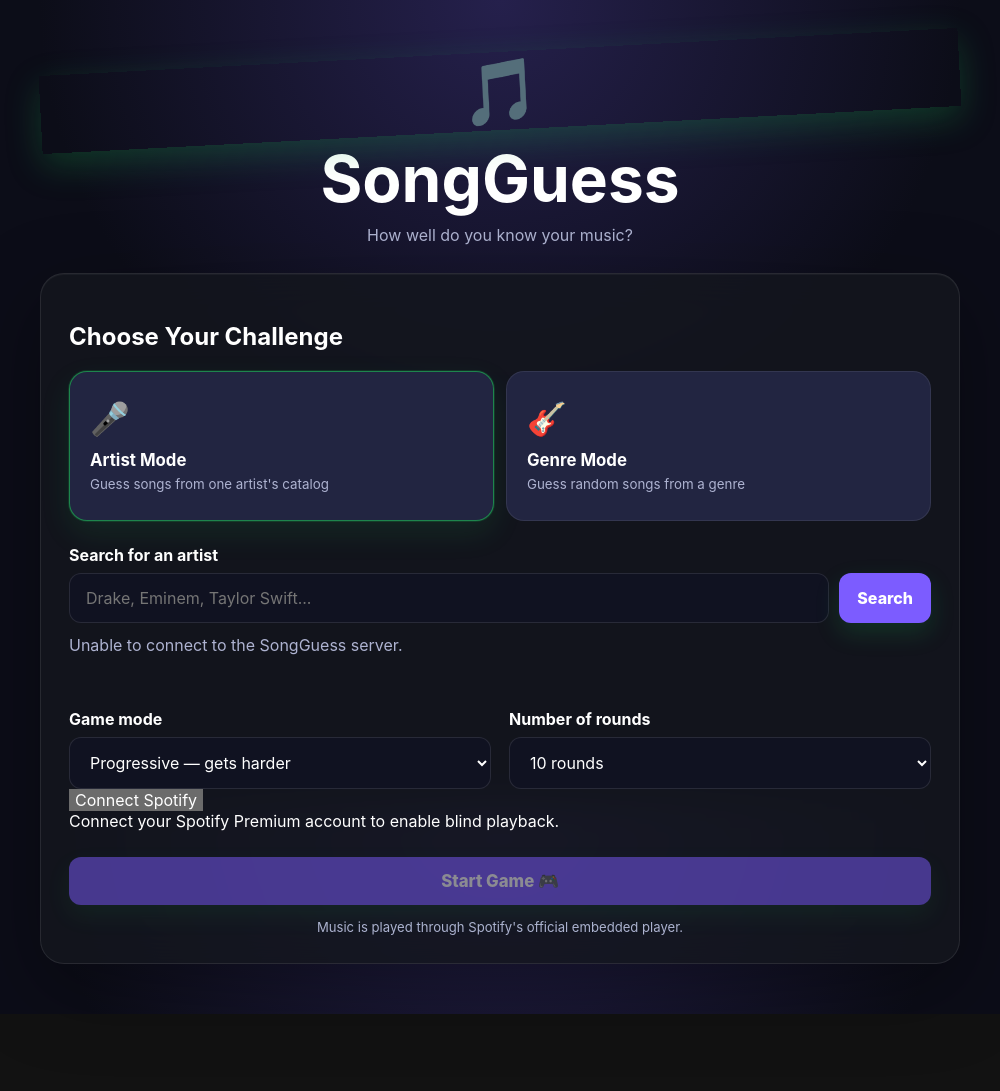
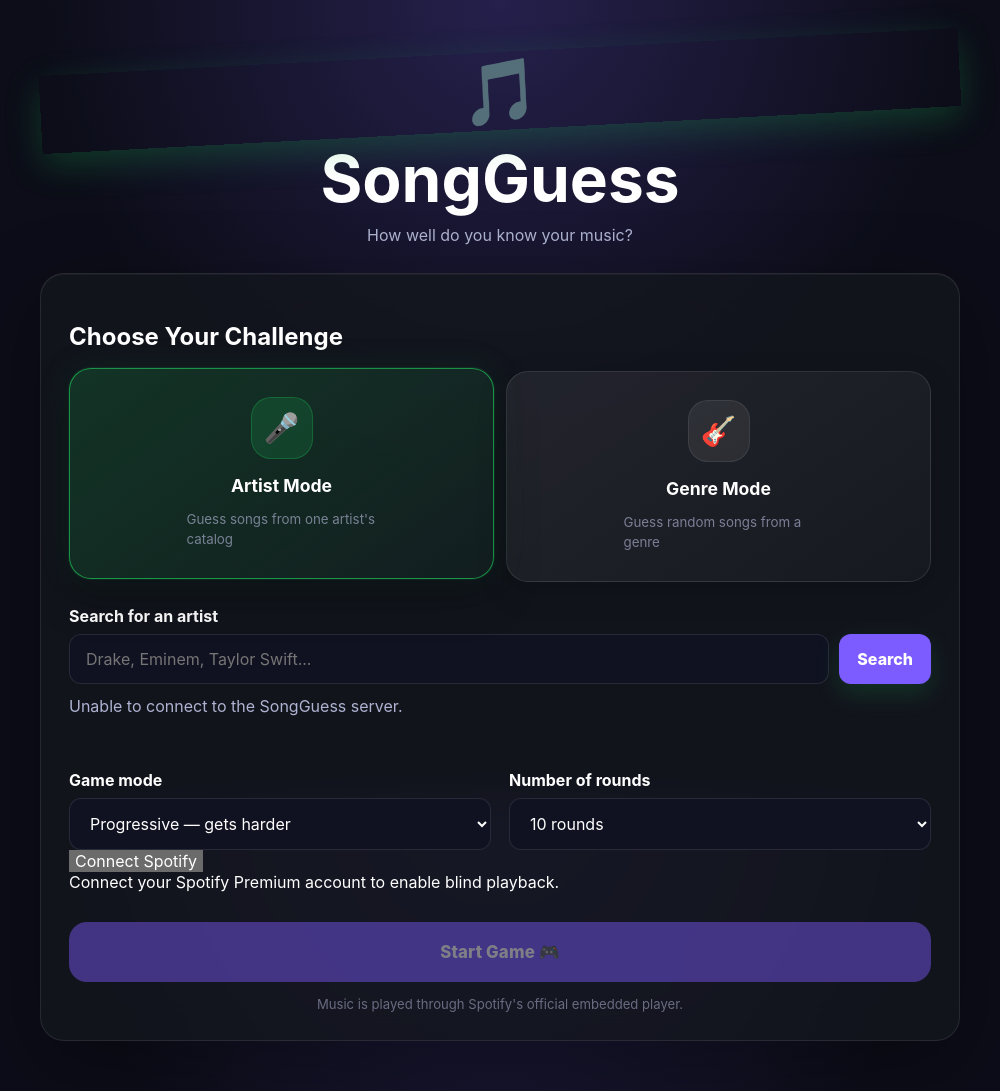
Before and after one commit to GriffithBehelit666/songguess, a website: page public/index.html in a window 1280 px wide. Shown: the whole page, without its empty margins (140-1140 px from the left). Before the commit the page ends 1014 px from the top, so only its background shows below. Drawn offline with Linux system fonts and the light colour scheme; no server answers.

Commit message:
Improve mode cards and start button

````diff
--- a/public/style.css
+++ b/public/style.css
@@ -1018,3 +1018,233 @@ select:focus {
   }
 }
 ```
+
+
+
+```css
+/* ========================================
+   PREMIUM MODE SELECTOR + START BUTTON
+   ======================================== */
+
+/* Make the Artist / Genre choices feel like
+   large selectable game cards */
+.mode-selector {
+  gap: 18px;
+  margin: 24px 0 30px;
+}
+
+.mode-option {
+  min-height: 190px;
+  padding: 28px 24px;
+  border-radius: 22px;
+
+  display: flex;
+  flex-direction: column;
+  align-items: center;
+  justify-content: center;
+
+  background:
+    linear-gradient(
+      145deg,
+      rgba(255, 255, 255, 0.07),
+      rgba(255, 255, 255, 0.025)
+    );
+
+  border: 1px solid rgba(255, 255, 255, 0.1);
+
+  box-shadow:
+    0 10px 30px rgba(0, 0, 0, 0.18);
+
+  transition:
+    transform 0.25s ease,
+    border-color 0.25s ease,
+    box-shadow 0.25s ease,
+    background 0.25s ease;
+}
+
+/* Icon */
+.mode-option .mode-icon {
+  display: grid;
+  place-items: center;
+
+  width: 62px;
+  height: 62px;
+
+  margin-bottom: 16px;
+
+  font-size: 1.8rem;
+
+  border-radius: 20px;
+
+  background: rgba(255, 255, 255, 0.07);
+
+  border: 1px solid rgba(255, 255, 255, 0.08);
+
+  transition:
+    transform 0.25s ease,
+    background 0.25s ease;
+}
+
+/* Main mode title */
+.mode-option strong {
+  font-size: 1.1rem;
+  margin-bottom: 8px;
+}
+
+/* Mode description */
+.mode-option small {
+  line-height: 1.5;
+  opacity: 0.65;
+  max-width: 190px;
+}
+
+/* Hover */
+.mode-option:hover {
+  transform: translateY(-6px);
+
+  border-color: rgba(29, 185, 84, 0.45);
+
+  background:
+    linear-gradient(
+      145deg,
+      rgba(29, 185, 84, 0.13),
+      rgba(255, 255, 255, 0.04)
+    );
+
+  box-shadow:
+    0 20px 45px rgba(0, 0, 0, 0.28),
+    0 0 30px rgba(29, 185, 84, 0.08);
+}
+
+.mode-option:hover .mode-icon {
+  transform: scale(1.1) rotate(-4deg);
+}
+
+/* Selected mode */
+.mode-option.active {
+  transform: translateY(-3px);
+
+  border-color: rgba(29, 185, 84, 0.75);
+
+  background:
+    linear-gradient(
+      145deg,
+      rgba(29, 185, 84, 0.2),
+      rgba(29, 185, 84, 0.06)
+    );
+
+  box-shadow:
+    0 18px 45px rgba(0, 0, 0, 0.28),
+    0 0 0 1px rgba(29, 185, 84, 0.12),
+    0 0 35px rgba(29, 185, 84, 0.1);
+}
+
+.mode-option.active .mode-icon {
+  background: rgba(29, 185, 84, 0.18);
+  border-color: rgba(29, 185, 84, 0.3);
+}
+
+
+/* ========================================
+   START GAME AREA
+   ======================================== */
+
+.start-button {
+  width: 100%;
+  min-height: 60px;
+
+  margin-top: 30px;
+
+  border-radius: 18px;
+
+  font-size: 1.05rem;
+  font-weight: 800;
+  letter-spacing: 0.01em;
+
+  position: relative;
+  overflow: hidden;
+
+  box-shadow:
+    0 14px 35px rgba(29, 185, 84, 0.22);
+
+  transition:
+    transform 0.2s ease,
+    box-shadow 0.2s ease,
+    filter 0.2s ease;
+}
+
+/* Subtle shine effect */
+.start-button::before {
+  content: "";
+
+  position: absolute;
+  top: 0;
+  left: -100%;
+
+  width: 60%;
+  height: 100%;
+
+  background:
+    linear-gradient(
+      90deg,
+      transparent,
+      rgba(255, 255, 255, 0.18),
+      transparent
+    );
+
+  transform: skewX(-20deg);
+
+  transition: left 0.6s ease;
+}
+
+.start-button:hover:not(:disabled)::before {
+  left: 150%;
+}
+
+.start-button:hover:not(:disabled) {
+  transform: translateY(-3px) scale(1.01);
+
+  box-shadow:
+    0 20px 45px rgba(29, 185, 84, 0.32);
+}
+
+/* Make disabled state clearly intentional */
+.start-button:disabled {
+  opacity: 0.45;
+  cursor: not-allowed;
+  box-shadow: none;
+}
+
+/* Small note below Start Game */
+.small-note {
+  margin-top: 14px;
+  text-align: center;
+  opacity: 0.55;
+  font-size: 0.82rem;
+}
+
+
+/* Mobile layout */
+@media (max-width: 700px) {
+  .mode-selector {
+    gap: 12px;
+  }
+
+  .mode-option {
+    min-height: 165px;
+    padding: 22px 16px;
+    border-radius: 18px;
+  }
+
+  .mode-option .mode-icon {
+    width: 54px;
+    height: 54px;
+    margin-bottom: 12px;
+  }
+
+  .start-button {
+    min-height: 56px;
+    border-radius: 16px;
+  }
+}
+```
````
